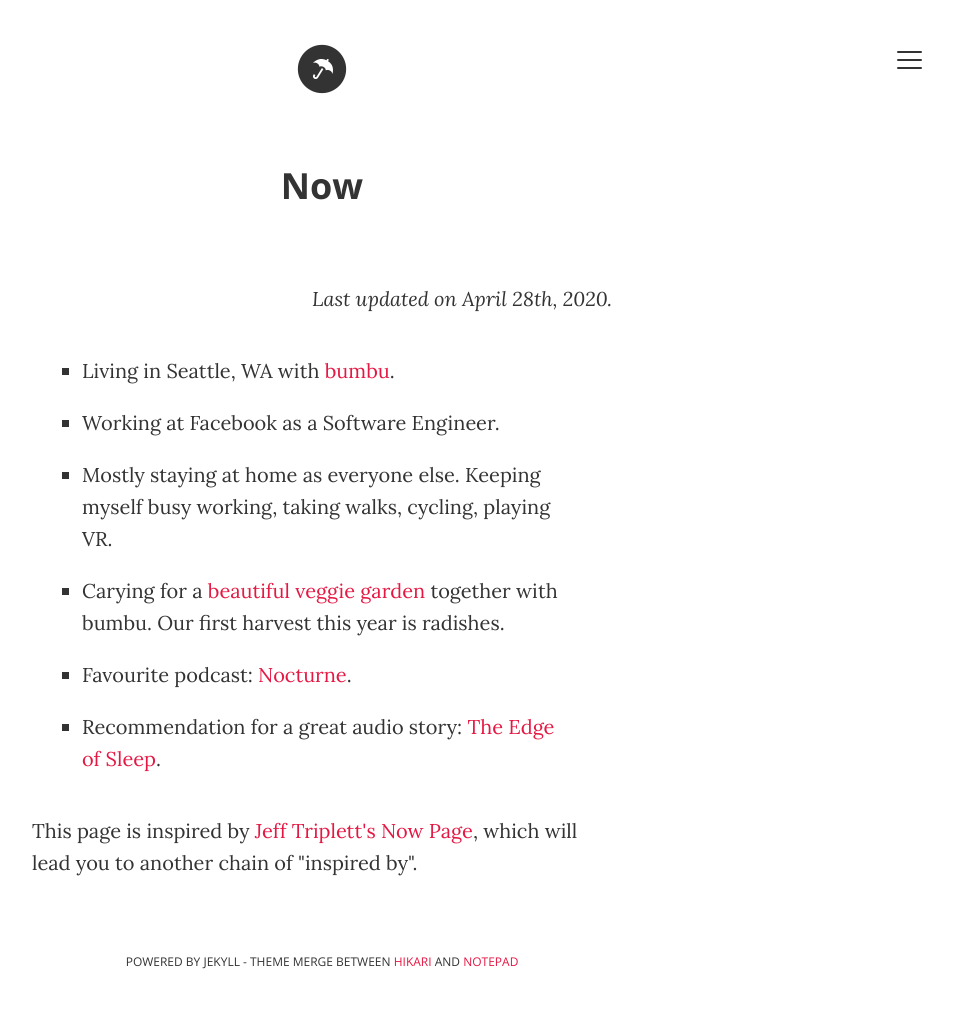
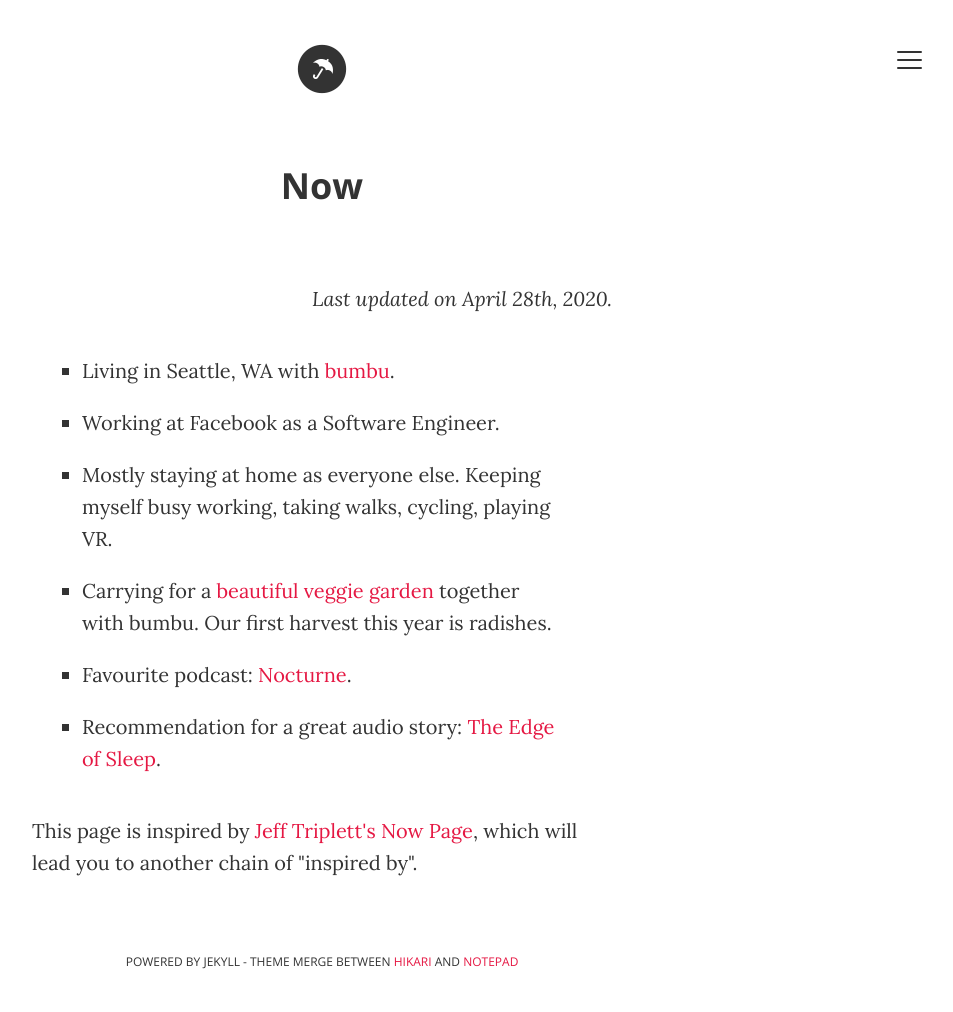
Before and after one commit to ana-balica/ana-balica.github.io, a Jekyll site: the page built from now.html, in a window 1280 px wide. Shown: the whole page, without its empty margins (318-1271 px from the left). Built offline with Jekyll 4.4.1, drawn with Linux system fonts in a browser that asks for light colours; comment, search, counter and statistics services are not loaded.

Commit message:
Fix typo

```diff
--- a/now.html
+++ b/now.html
@@ -11,7 +11,7 @@ description: "What I'm doing now"
       <li>Living in Seattle, WA with <a href="https://bumbu.me/" target="_blank">bumbu</a>.</li>
       <li>Working at Facebook as a Software Engineer.</li>
       <li>Mostly staying at home as everyone else. Keeping myself busy working, taking walks, cycling, playing VR.</li>
-      <li>Carying for a <a href="https://www.youtube.com/watch?v=LZIp8-Gbewc">beautiful veggie garden</a> together with bumbu. Our first harvest this year is radishes.</li>
+      <li>Carrying for a <a href="https://www.youtube.com/watch?v=LZIp8-Gbewc">beautiful veggie garden</a> together with bumbu. Our first harvest this year is radishes.</li>
       <li>Favourite podcast: <a href="https://nocturnepodcast.org/">Nocturne</a>.</li>
       <li>Recommendation for a great audio story: <a href="https://www.qcodemedia.com/theedgeofsleep">The Edge of Sleep</a>.</li>
   </ul>
```
